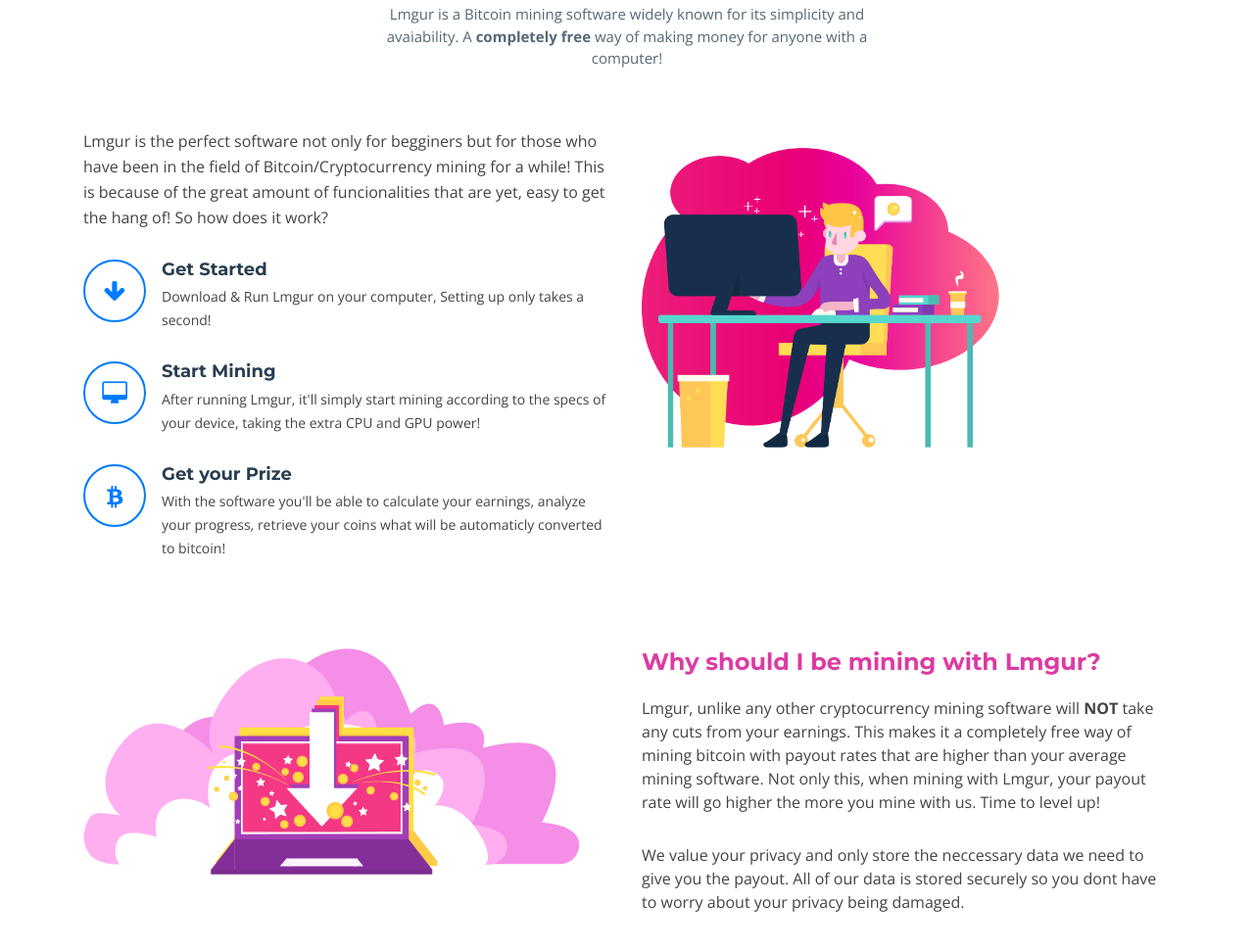
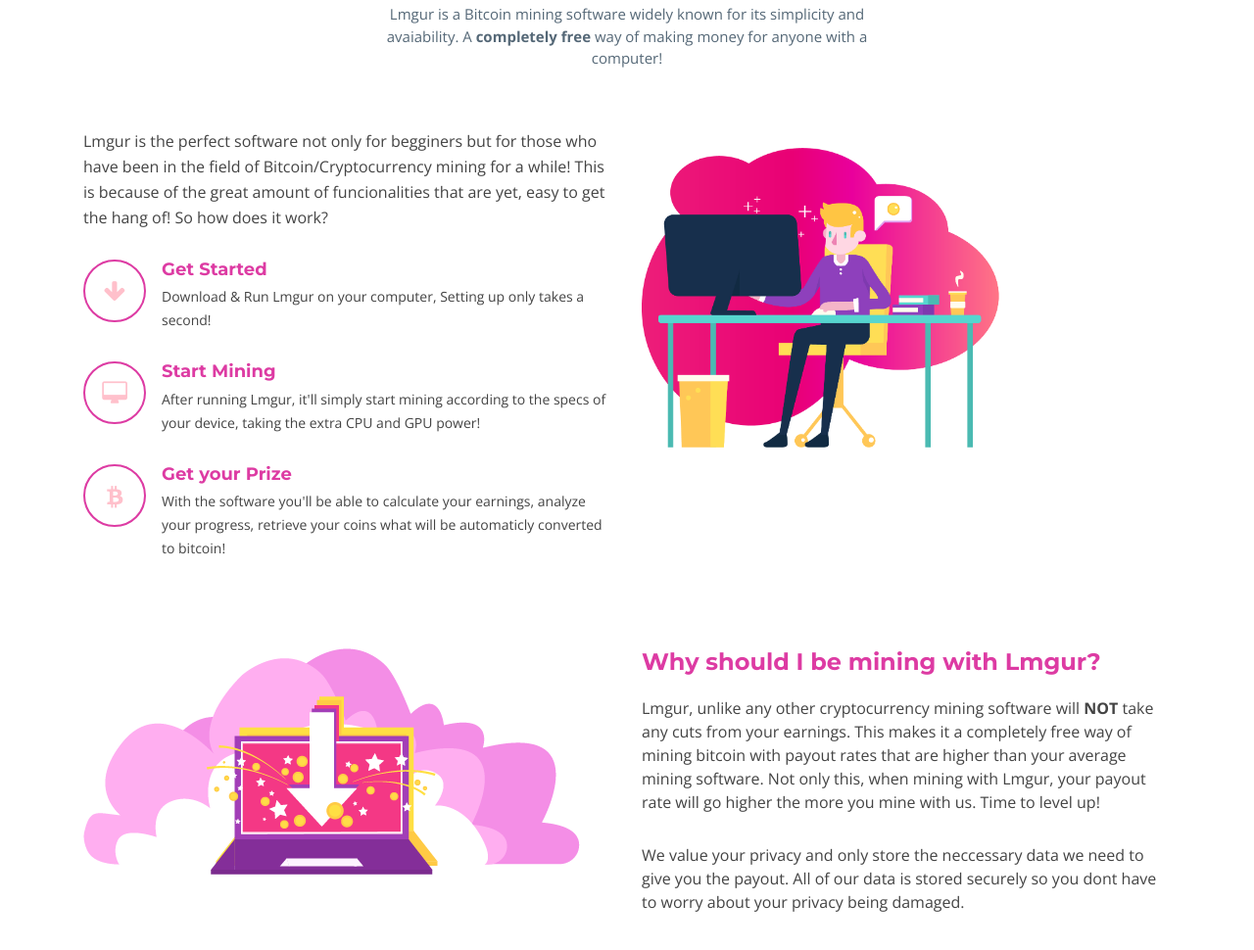
Before and after one commit to lmgur1234/lmgur1234.github.io, a plain HTML site: page index.html in a window 1280 px wide. Shown: the part 754-1724 px from the top of the page at 98% size. Drawn offline with nearby package versions, Linux system fonts and the light colour scheme.

Commit message:
Add files via upload

```diff
--- a/css/style.css
+++ b/css/style.css
@@ -16,7 +16,7 @@ body {
 }
 
 a {
-  color: #007bff;
+  color: #fff;
   transition: 0.5s;
 }
 
@@ -538,7 +538,7 @@ h6 {
   flex-direction: column;
   text-align: center;
   border-radius: 50%;
-  border: 2px solid #007bff;
+  border: 2px solid #DD3BA3;
   transition: all 0.3s ease-in-out;
 }
 
@@ -548,11 +548,11 @@ h6 {
 }
 
 #about .about-container .icon-box:hover .icon {
-  background: #007bff;
+  background: #fff;
 }
 
 #about .about-container .icon-box:hover .icon i {
-  color: #fff;
+  color: #DD3BA3;
 }
 
 #about .about-container .icon-box .title {
@@ -563,7 +563,7 @@ h6 {
 }
 
 #about .about-container .icon-box .title a {
-  color: #283d50;
+  color: #DD3BA3;
 }
 
 #about .about-container .icon-box .description {
@@ -1411,3 +1411,15 @@ h6 {
     padding: 100px 0 20px 0;
   }
 }
+
+.fa-arrow-down:before {
+  color: pink;
+}
+
+.fa-desktop:before {
+  color: pink;
+}
+
+.fa-btc:before {
+  color: pink;
+}
```
